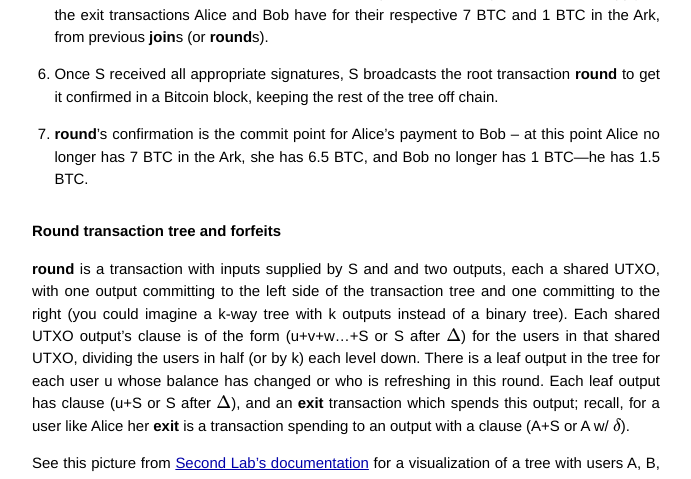
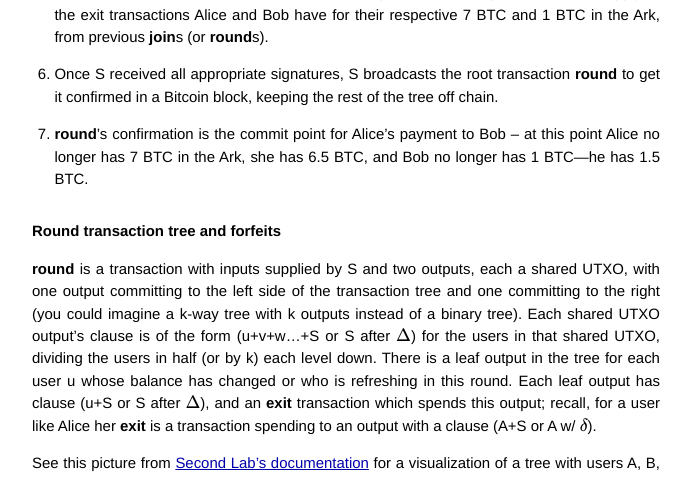
Before and after one commit to narula/narula.github.io, a Jekyll site: the page built from _posts/2025-05-20-ark.md, in a window 1280 px wide and 1400 px high, scrolled down 3590 px. Shown: the top 479 px of the window, without its empty margins (294-985 px from the left). Built offline with Jekyll 4.4.1, drawn with Linux system fonts in a browser that asks for light colours; formulas are drawn with MathJax 3; comment, search, counter and statistics services are not loaded; some of the changed text lies outside the part shown.

```diff
--- a/_posts/2025-05-20-ark.md
+++ b/_posts/2025-05-20-ark.md
@@ -189,7 +189,7 @@
 
 ### Round transaction tree and forfeits
 
-**round** is a transaction with inputs supplied by S and and two
+**round** is a transaction with inputs supplied by S and two
 outputs, each a shared UTXO, with one output committing to the left
 side of the transaction tree and one committing to the right (you
 could imagine a k-way tree with k outputs instead of a binary
```
Also changed, not shown: other parts of _posts/2025-05-20-ark.md (+1 -1 lines).
